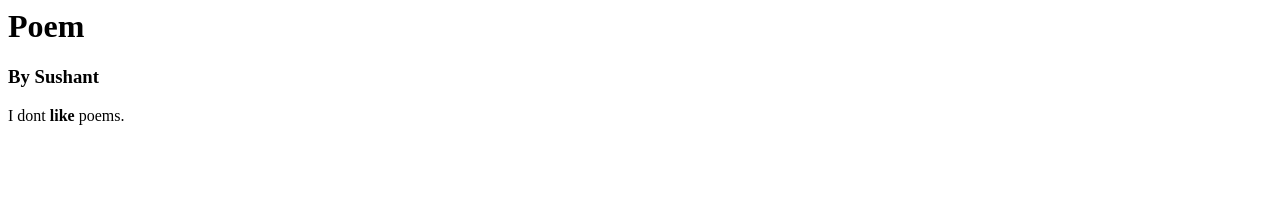
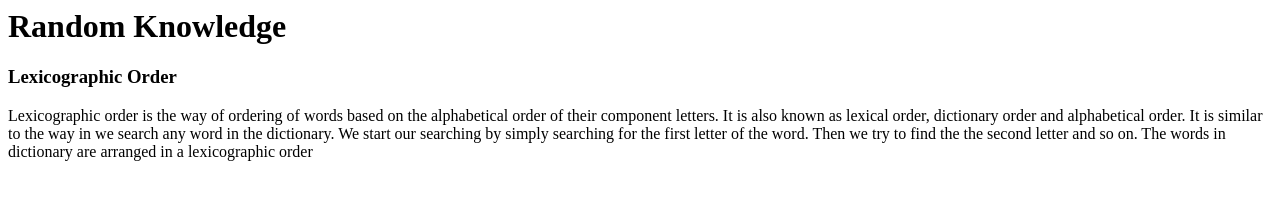
Before and after one commit to sushantsp/Sushant_Web, a plain HTML site: page index.html in a window 1280 px wide. Drawn offline with Linux system fonts and the light colour scheme.

Commit message:
Update index.html

```diff
--- a/index.html
+++ b/index.html
@@ -1,8 +1,13 @@
 <html>
 <body>
-  <h1> Poem </h1>
-  <h3> By Sushant </h3>
-  <p> I dont <strong>like</strong> poems. </p>
+  <h1> Random Knowledge </h1>
+  <h3> Lexicographic Order </h3>
+  <p> Lexicographic order is the way of ordering of words based on the alphabetical order of their component letters.
+    It is also known as lexical order, dictionary order and alphabetical order.
+    It is similar to the way in we search any word in the dictionary.
+    We start our searching by simply searching for the first letter of the word.
+    Then we try to find the the second letter and so on. The words in dictionary are arranged in a lexicographic order
+  </p>
 
 
 </body>
```
